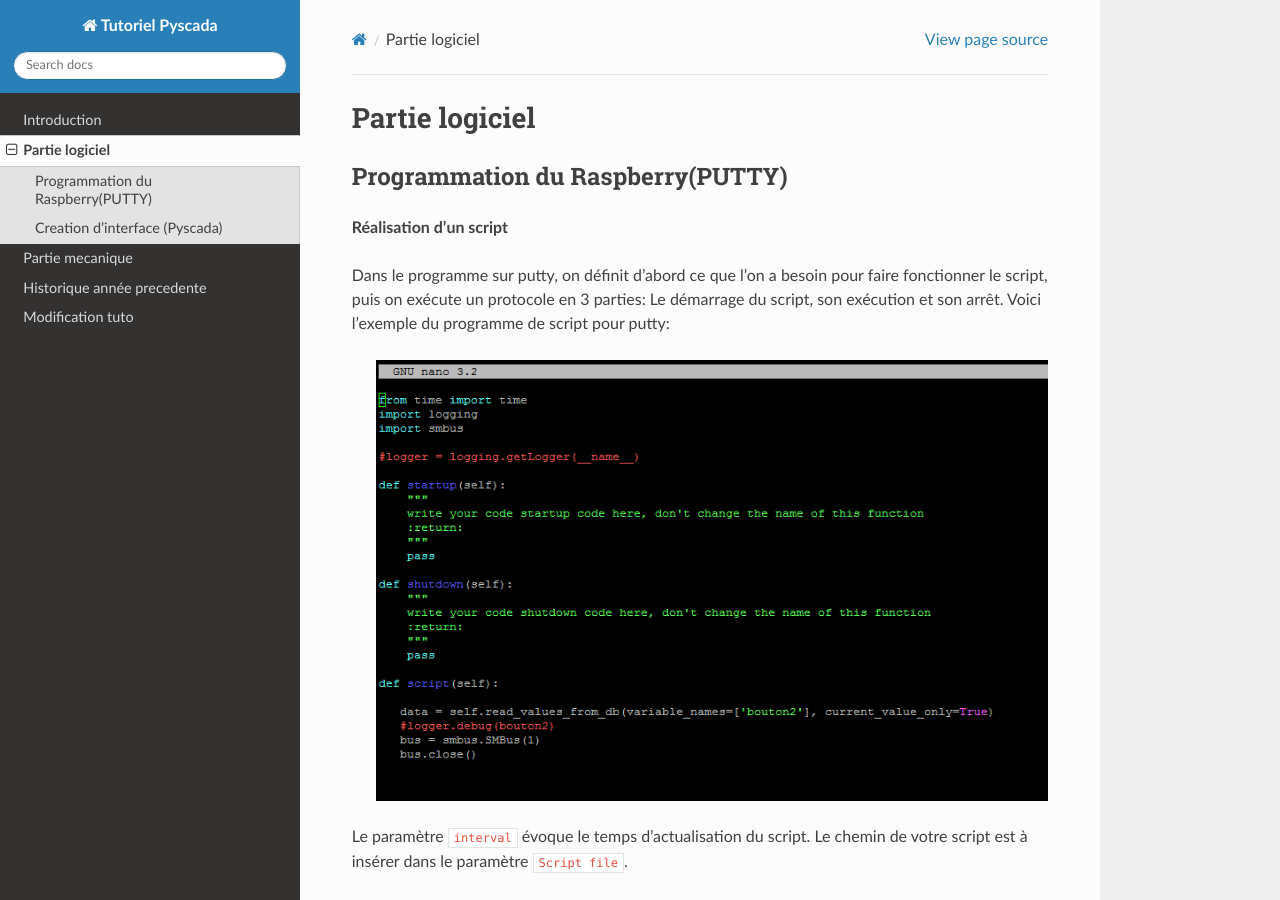
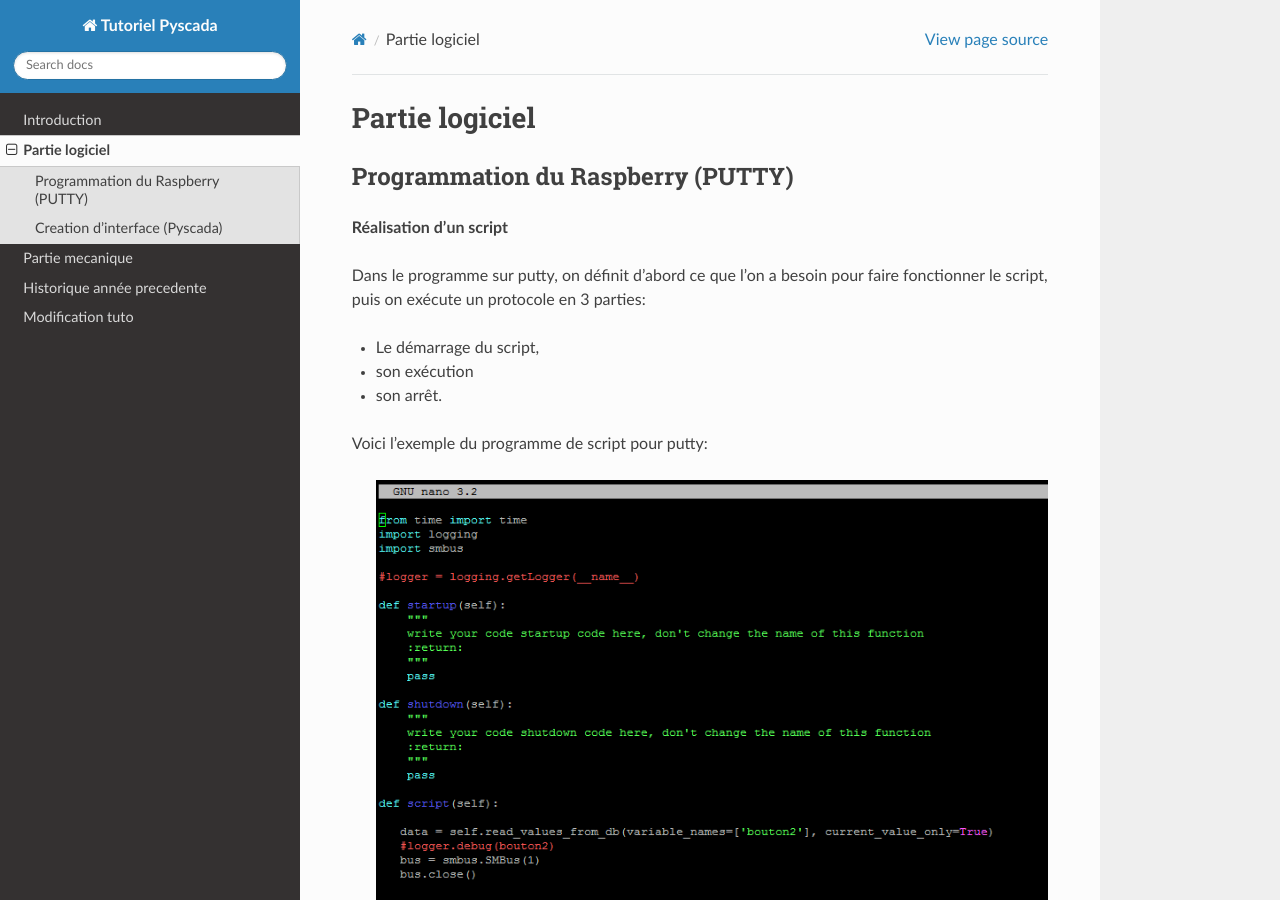
Before and after one commit to pt-tracker-gim/trackeurSolaire, a Sphinx documentation site: the page built from docs/source/Partie_logiciel.rst, in a window 1280 px wide and 900 px high. Built offline with Sphinx 7.4.7 and the Read the Docs theme 2.0.0, drawn with Linux system fonts in a browser that asks for light colours.

```diff
--- a/docs/source/Partie_logiciel.rst
+++ b/docs/source/Partie_logiciel.rst
@@ -1,13 +1,17 @@
 Partie logiciel
 ===============
 
-Programmation du Raspberry(PUTTY)
+Programmation du Raspberry (PUTTY)
 ^^^^^^^^^^^^^^^^^^^^^^^^^^^^^^^^^
 
 **Réalisation d'un script**
 
 
-Dans le programme sur putty, on définit d'abord ce que l'on a besoin pour faire fonctionner le script, puis on exécute un protocole en 3 parties: Le démarrage du script, son exécution et son arrêt.
+Dans le programme sur putty, on définit d'abord ce que l'on a besoin pour faire fonctionner le script, puis on exécute un protocole en 3 parties:
+
+* Le démarrage du script,
+* son exécution
+* son arrêt.
 Voici l'exemple du programme de script pour putty:
 
 		.. image:: pic/script_putty.png
```
